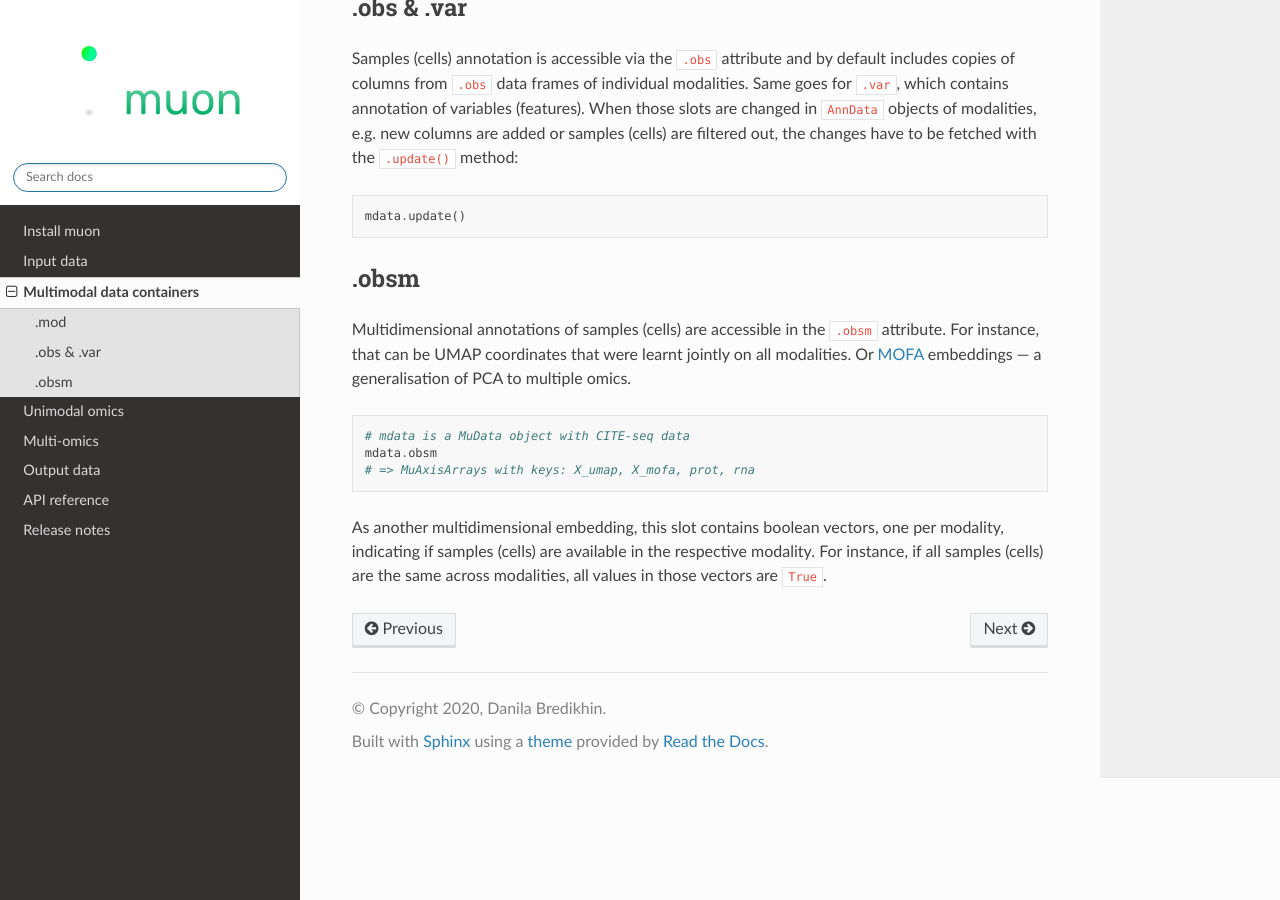
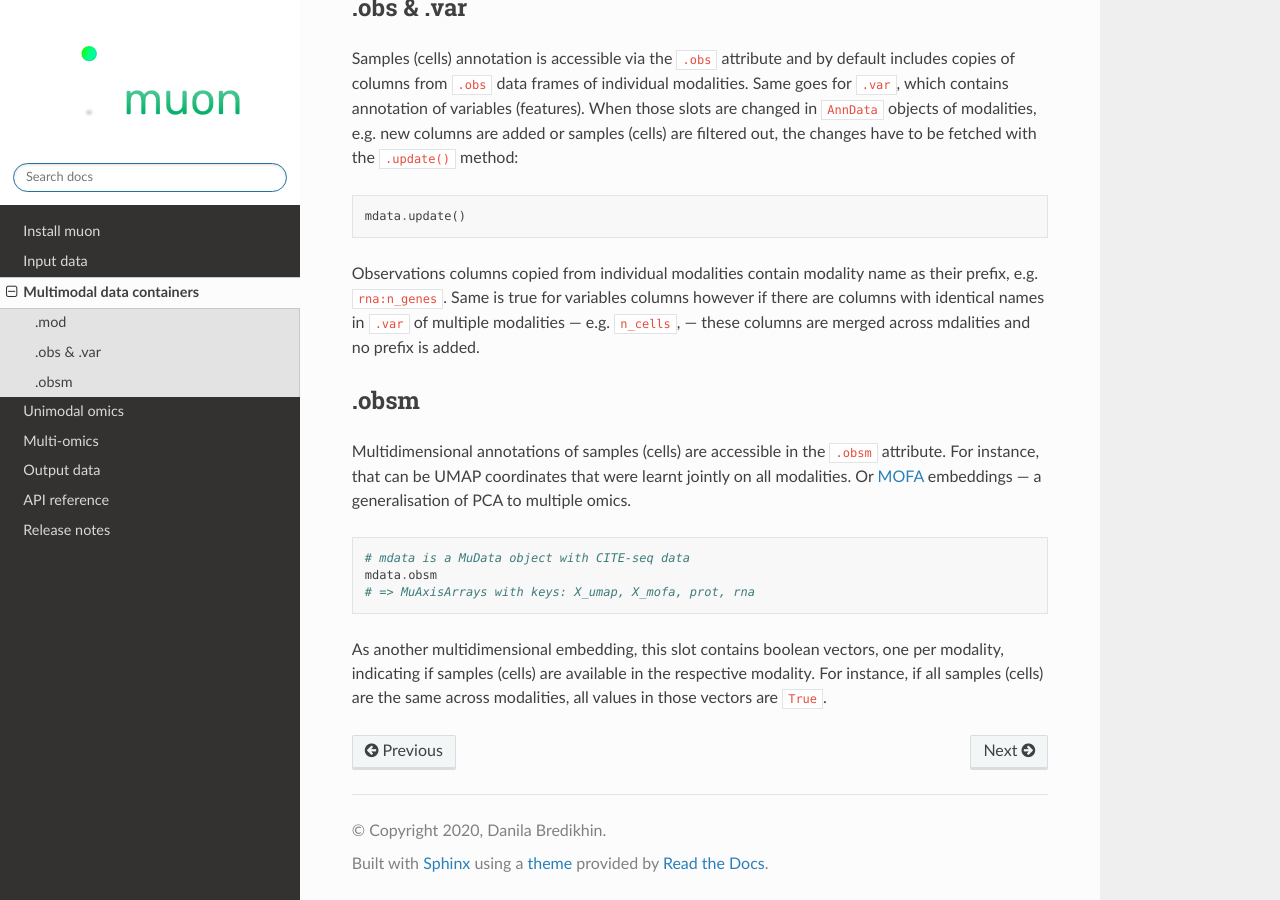
Before and after one commit to viciosO123/muon, a Sphinx documentation site: the page built from docs/source/io/mudata.rst, in a window 1280 px wide and 900 px high, scrolled down 907 px. Built offline with Sphinx 7.4.7 and the Read the Docs theme 2.0.0, drawn with Linux system fonts in a browser that asks for light colours; pages that are not in the unit, such as notebooks, are missing from menus.

Commit message:
Clarify .obs and .var columns behaviour for MuData

```diff
--- a/docs/source/io/mudata.rst
+++ b/docs/source/io/mudata.rst
@@ -41,6 +41,8 @@ Samples (cells) annotation is accessible via the ``.obs`` attribute and by defau
 ::
 	mdata.update()
 
+Observations columns copied from individual modalities contain modality name as their prefix, e.g. ``rna:n_genes``. Same is true for variables columns however if there are columns with identical names in ``.var`` of multiple modalities — e.g. ``n_cells``, — these columns are merged across mdalities and no prefix is added.
+
 
 .obsm
 -----
```
